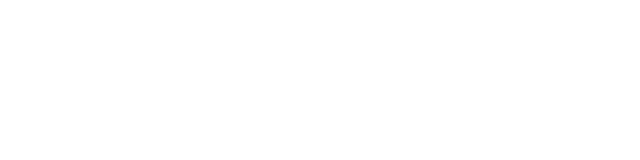
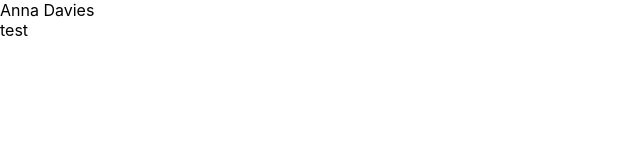
Before and after one commit to Anna-log7/Me, a React (Create React App) app: page / in a window 1280 px wide. Shown: the top 160 px of the page, without its empty margins (0-640 px from the left). Built offline with nearby package versions, Linux system fonts and the light colour scheme.

Commit message:
Add initial navbar

```diff
--- a/package.json
+++ b/package.json
@@ -16,6 +16,7 @@
     "react-dom": "^17.0.2",
     "react-router-dom": "^5.2.0",
     "react-scripts": "4.0.3",
+    "react-scroll-parallax": "^2.4.0",
     "typescript": "^4.3.5",
     "web-vitals": "^1.1.2"
   },
--- a/src/App.tsx
+++ b/src/App.tsx
@@ -1,14 +1,14 @@
 import React from 'react';
-import { Route } from 'react-router-dom';
+import { BrowserRouter } from 'react-router-dom';
 
-import logo from './logo.svg';
+import Main from './views/Main';
 import './App.scss';
 
 function App() {
   return (
-    <div className="App">
-
-    </div>
+    <BrowserRouter>
+      <Main />
+    </BrowserRouter>
   );
 }
 
--- /dev/null
+++ b/src/components/Navbar/index.tsx
@@ -0,0 +1,10 @@
+import React from 'react';
+import BootstrapNavbar from 'react-bootstrap/Navbar';
+
+const Navbar = (): JSX.Element => (
+  <BootstrapNavbar sticky="top">
+    <BootstrapNavbar.Brand>Anna Davies</BootstrapNavbar.Brand>
+  </BootstrapNavbar>
+);
+
+export default Navbar;
--- a/src/index.tsx
+++ b/src/index.tsx
@@ -8,7 +8,7 @@
   <React.StrictMode>
     <App />
   </React.StrictMode>,
-  document.getElementById('root')
+  document.getElementById('root'),
 );
 
 // If you want to start measuring performance in your app, pass a function
--- a/src/views/Main/index.tsx
+++ b/src/views/Main/index.tsx
@@ -1,8 +1,10 @@
 import React from 'react';
+import Navbar from '../../components/Navbar';
 
 const Main = (): JSX.Element => {
   return (
     <div>
+      <Navbar />
       test
     </div>
   );
```
Also changed, not shown: src/statics/images/dusk.jpg (added), 1 other file (tests, documents, lock files or other folders).
